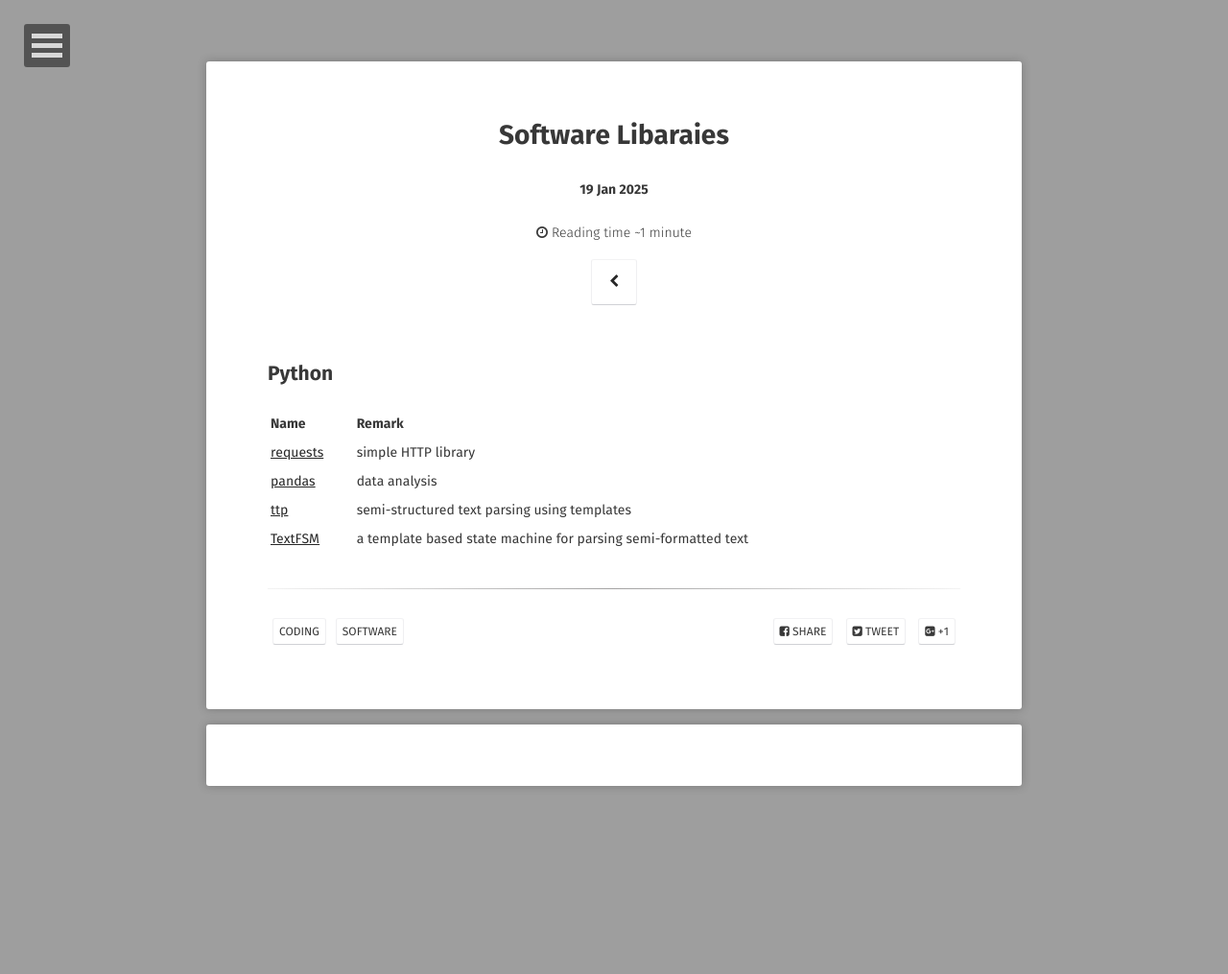
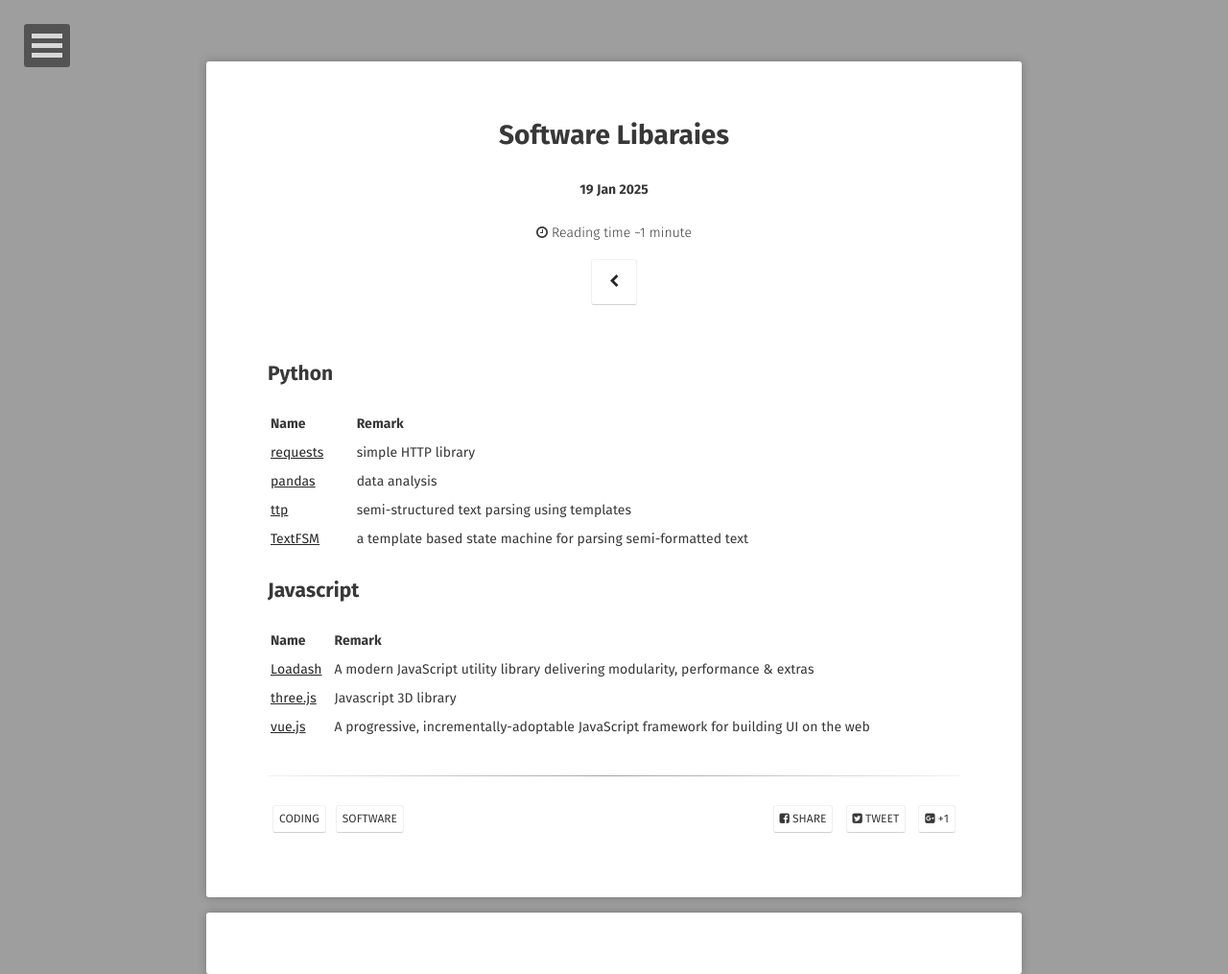
Before and after one commit to o7878x/o7878x.github.io, a Jekyll site: the page built from _posts/2025-01-19-software-libraries.md, in a window 1280 px wide. Shown: the whole page at 96% size. Built offline with Jekyll 4.4.1, drawn with Linux system fonts in a browser that asks for light colours; some web fonts are replaced; comment, search, counter and statistics services are not loaded; before the commit the page ends 964 px from its top, so only the background shows below that.

Commit message:
feature:add javascript libraries

```diff
--- a/_posts/2025-01-19-software-libraries.md
+++ b/_posts/2025-01-19-software-libraries.md
@@ -17,3 +17,11 @@
 | [pandas](https://pandas.pydata.org/) | data analysis |
 | [ttp](https://github.com/dmulyalin/ttp) | semi-structured text parsing using templates |
 | [TextFSM](https://github.com/google/textfsm/tree/master) | a template based state machine for parsing semi-formatted text |
+
+## Javascript
+
+| Name | Remark |
+| --- | --- |
+| [Loadash](https://lodash.com/) | A modern JavaScript utility library delivering modularity, performance & extras |
+| [three.js](https://threejs.org/) | Javascript 3D library |
+| [vue.js](https://cn.vuejs.org/) | A progressive, incrementally-adoptable JavaScript framework for building UI on the web |
```
